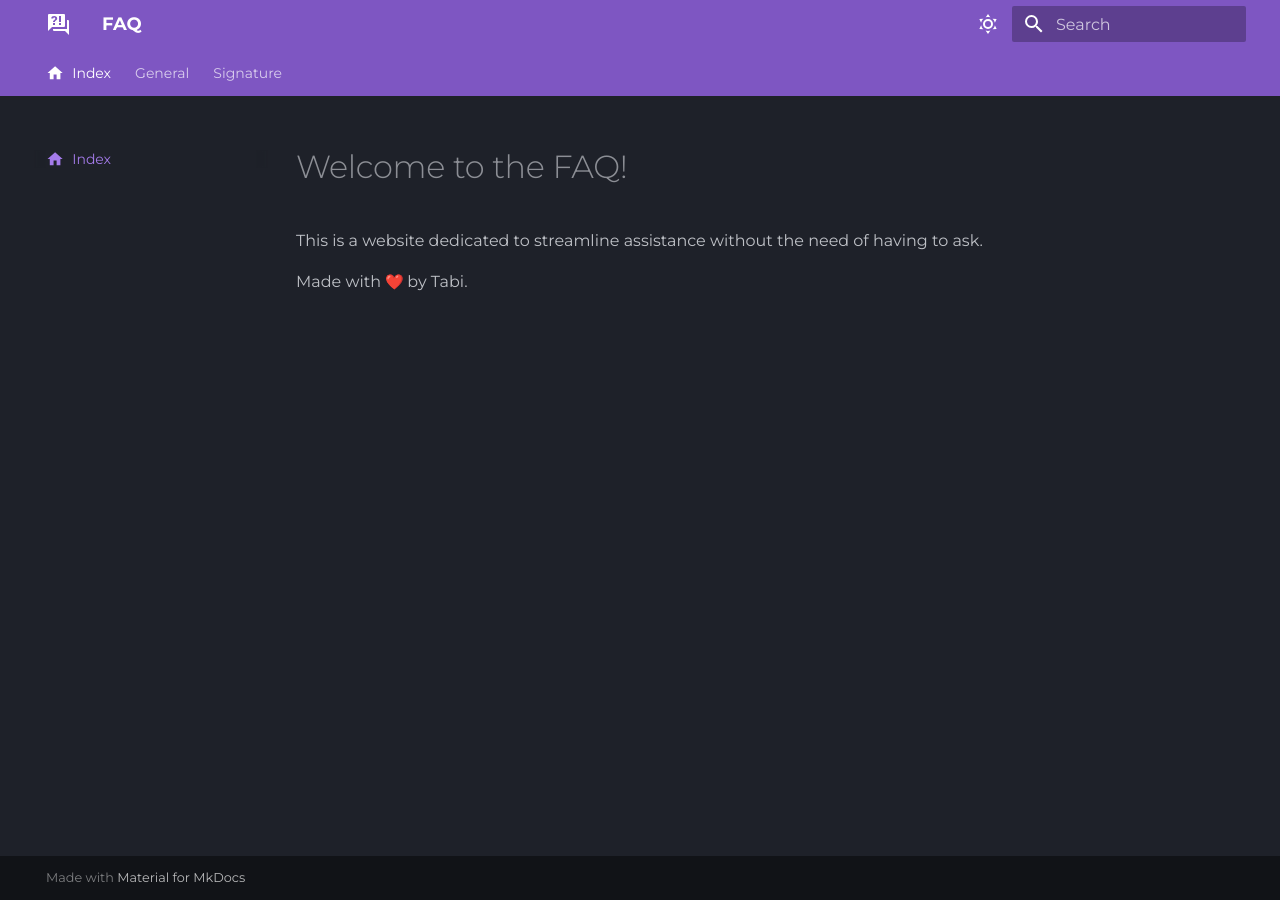
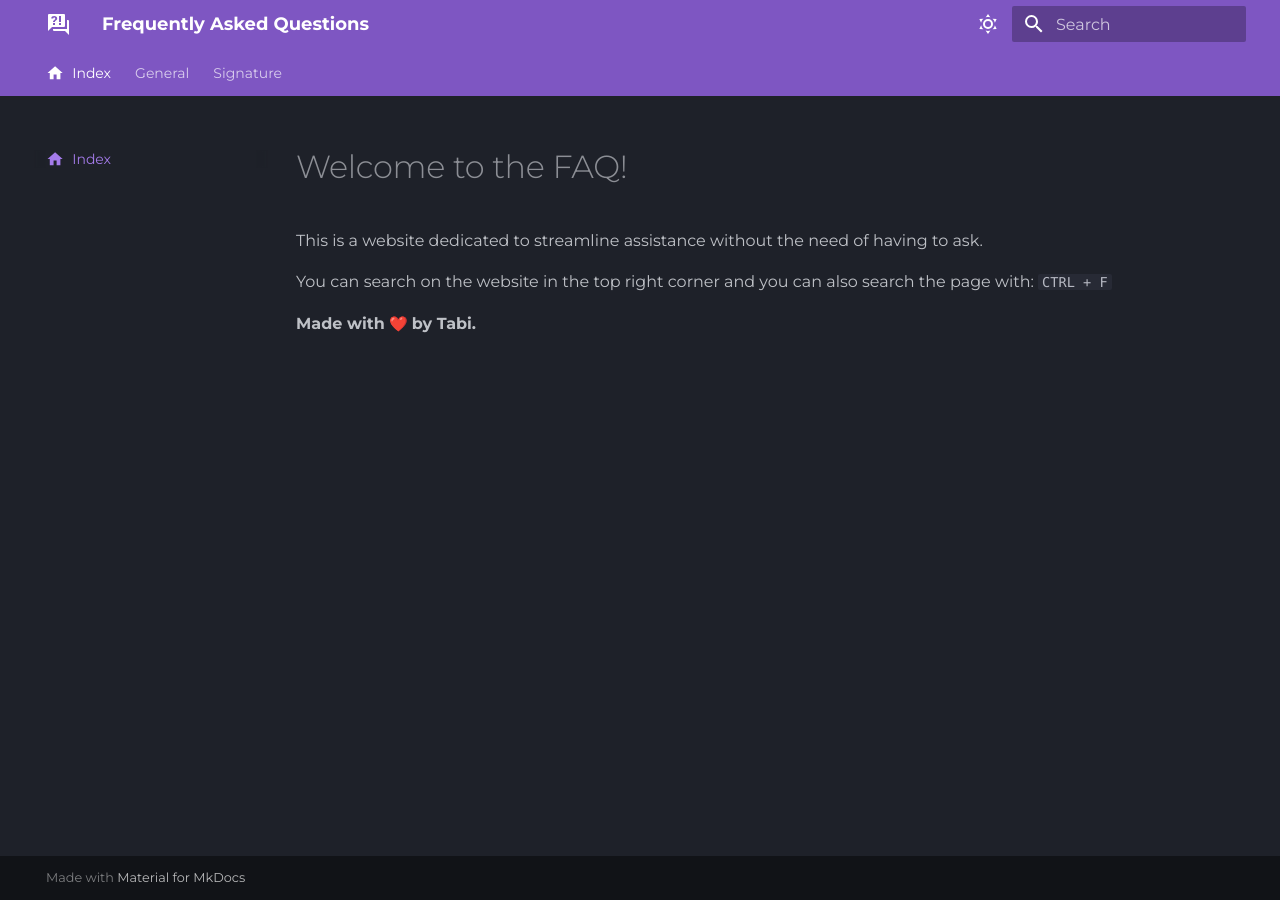
Before and after one commit to tab1-web/faq, an MkDocs documentation site: the page built from docs/index.md, in a window 1280 px wide. Built offline with MkDocs 1.6.1 and Material for MkDocs 9.7.7, drawn with Linux system fonts in a browser that asks for light colours; emoji names are drawn with the system emoji font; some web fonts are replaced.

```diff
--- a/docs/index.md
+++ b/docs/index.md
@@ -7,4 +7,6 @@ icon: material/home
 # Welcome to the FAQ!
 This is a website dedicated to streamline assistance without the need of having to ask.
 
-Made with :heart: by Tabi.
+You can search on the website in the top right corner and you can also search the page with: `CTRL + F`
+
+**Made with :heart: by Tabi.**
--- a/mkdocs.yml
+++ b/mkdocs.yml
@@ -1,4 +1,4 @@
-site_name: FAQ
+site_name: Frequently Asked Questions
 site_url: https://tab1-web.github.io/faq/
 nav:
     - Index: index.md
```
Also changed, not shown: docs/General/Cosmetics/cosmetics-general.md (+5 -0 lines).
